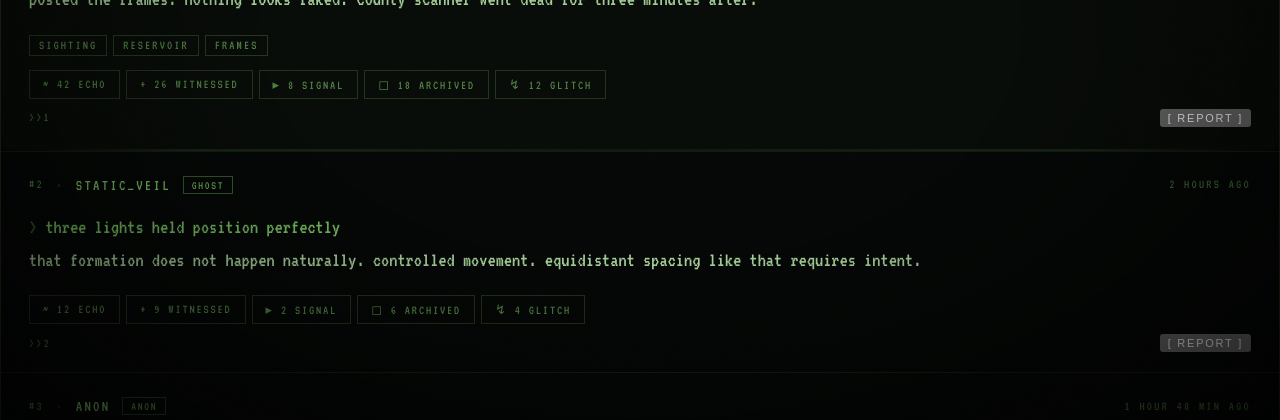
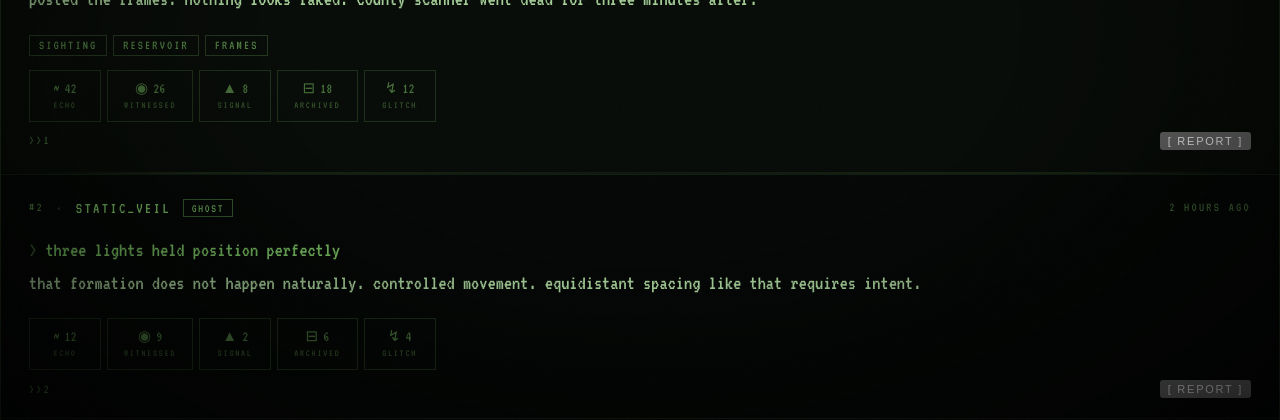
Before and after one commit to jaycoh333/swim-site, a Next.js app: page /threads/th-001 in a window 1280 px wide. Shown: the part 371-791 px from the top of the page. Built offline with nearby package versions, Linux system fonts and the light colour scheme; no server answers; the database is empty.

Commit message:
Upgrade SWIM reaction UI

```diff
--- a/app/globals.css
+++ b/app/globals.css
@@ -1415,29 +1415,57 @@ body::after {
 }
 
 .reaction-btn {
-  font-size: 13px;
-  text-transform: uppercase;
-  letter-spacing: 0.14em;
-  color: rgba(134, 212, 110, 0.58);
-  border: 1px solid rgba(134, 212, 110, 0.20);
-  padding: 6px 13px;
+  font-family: inherit;
+  text-transform: uppercase;
+  color: rgba(134, 212, 110, 0.50);
+  border: 1px solid rgba(134, 212, 110, 0.18);
+  padding: 10px 16px;
+  min-height: 52px;
+  min-width: 72px;
   cursor: pointer;
-  transition: color 0.12s, border-color 0.12s, background 0.12s, text-shadow 0.12s;
+  transition: color 0.14s, border-color 0.14s, background 0.14s, text-shadow 0.14s, box-shadow 0.14s;
   background: transparent;
-  font-family: inherit;
+  display: inline-flex;
+  flex-direction: column;
+  align-items: center;
+  gap: 4px;
 }
 
 .reaction-btn:hover {
-  color: rgba(134, 212, 110, 0.88);
-  border-color: rgba(134, 212, 110, 0.45);
-  background: rgba(134, 212, 110, 0.04);
+  color: rgba(134, 212, 110, 0.82);
+  border-color: rgba(134, 212, 110, 0.38);
+  background: rgba(134, 212, 110, 0.035);
 }
 
 .reaction-btn.reacted {
-  color: var(--crt);
-  border-color: rgba(134, 212, 110, 0.5);
-  background: rgba(134, 212, 110, 0.07);
-  text-shadow: 0 0 5px rgba(134, 212, 110, 0.14);
+  color: rgba(134, 212, 110, 0.95);
+  border-color: rgba(134, 212, 110, 0.55);
+  background: rgba(134, 212, 110, 0.09);
+  box-shadow: 0 0 12px rgba(134, 212, 110, 0.10), inset 0 0 8px rgba(134, 212, 110, 0.05);
+  text-shadow: 0 0 8px rgba(134, 212, 110, 0.22);
+}
+
+.reaction-glyph-count {
+  display: inline-flex;
+  align-items: center;
+  gap: 5px;
+  font-size: 15px;
+  line-height: 1;
+  letter-spacing: 0;
+}
+
+.reaction-count {
+  font-size: 15px;
+  line-height: 1;
+  letter-spacing: 0;
+  font-variant-numeric: tabular-nums;
+}
+
+.reaction-label {
+  font-size: 10px;
+  letter-spacing: 0.18em;
+  line-height: 1;
+  opacity: 0.72;
 }
 
 .post-permalink {
@@ -1769,10 +1797,9 @@ body::after {
     padding: 18px 13px 14px;
   }
 
-  /* Reaction buttons slightly larger tap target on mobile */
   .reaction-btn {
-    padding: 8px 15px;
-    font-size: 13px;
+    min-width: 62px;
+    padding: 10px 12px;
   }
 }
 
--- a/components/ReactionBar.tsx
+++ b/components/ReactionBar.tsx
@@ -8,20 +8,20 @@ interface ReactionBarProps {
 }
 
 const REACTIONS: Array<{ key: keyof ReactionSet; label: string; glyph: string }> = [
-  { key: 'echo', label: 'Echo', glyph: '~' },
-  { key: 'dive', label: 'Dive', glyph: 'v' },
-  { key: 'ripple', label: 'Ripple', glyph: '*' },
-  { key: 'witness', label: 'Witness', glyph: '+' },
-  { key: 'signal', label: 'Signal', glyph: '>' },
+  { key: 'echo',    label: 'Echo',      glyph: '~'  },
+  { key: 'witness', label: 'Witnessed', glyph: '◉'  },
+  { key: 'signal',  label: 'Signal',    glyph: '▲'  },
+  { key: 'ripple',  label: 'Archived',  glyph: '⊟'  },
+  { key: 'dive',    label: 'Glitch',    glyph: '↯'  },
 ];
 
 export function ReactionBar({ reactions, compact = false }: ReactionBarProps) {
   return (
-    <div className={`flex flex-wrap gap-x-4 gap-y-2 ${compact ? 'text-[10px]' : 'text-xs'} tracking-[0.16em]`}>
+    <div className={`flex flex-wrap gap-x-4 gap-y-1.5 ${compact ? 'text-[11px]' : 'text-[12px]'} uppercase tracking-[0.14em]`}>
       {REACTIONS.map(({ key, label, glyph }) => (
-        <button key={key} className="text-crt/28 transition-colors hover:text-crt/72">
-          {glyph} {reactions[key]} {label.toUpperCase()}
-        </button>
+        <span key={key} className="text-crt/35">
+          {glyph} {reactions[key]} {label}
+        </span>
       ))}
     </div>
   );
--- a/components/ThreadPost.tsx
+++ b/components/ThreadPost.tsx
@@ -14,12 +14,12 @@ interface ThreadPostProps {
   isOP?: boolean;
 }
 
-const REACTION_DEFS: Array<{ key: keyof ReactionSet; glyph: string; label: string }> = [
-  { key: 'echo',    glyph: '~', label: 'ECHO'     },
-  { key: 'witness', glyph: '+', label: 'WITNESSED' },
-  { key: 'signal',  glyph: '▸', label: 'SIGNAL'   },
-  { key: 'ripple',  glyph: '◻', label: 'ARCHIVED'  },
-  { key: 'dive',    glyph: '↯', label: 'GLITCH'   },
+const REACTION_DEFS: Array<{ key: keyof ReactionSet; glyph: string; label: string; desc: string }> = [
+  { key: 'echo',    glyph: '~',  label: 'ECHO',      desc: 'this should echo further' },
+  { key: 'witness', glyph: '◉',  label: 'WITNESSED', desc: 'I saw this'               },
+  { key: 'signal',  glyph: '▲',  label: 'SIGNAL',    desc: 'important signal'         },
+  { key: 'ripple',  glyph: '⊟',  label: 'ARCHIVED',  desc: 'save this memory'         },
+  { key: 'dive',    glyph: '↯',  label: 'GLITCH',    desc: 'something is off'         },
 ];
 
 function renderBody(body: string) {
@@ -142,14 +142,18 @@ export function ThreadPost({ post, postNumber, isOP = false }: ThreadPostProps)
 
       {/* Reactions */}
       <div className="post-reactions">
-        {REACTION_DEFS.map(({ key, glyph, label }) => (
+        {REACTION_DEFS.map(({ key, glyph, label, desc }) => (
           <button
             key={key}
             onClick={() => toggleReaction(key)}
             className={`reaction-btn ${reacted[key] ? 'reacted' : ''}`}
-            title={`${label}: ${counts[key]}`}
+            title={desc}
           >
-            {glyph} {counts[key]} {label}
+            <span className="reaction-glyph-count">
+              <span>{glyph}</span>
+              <span className="reaction-count">{counts[key]}</span>
+            </span>
+            <span className="reaction-label">{label}</span>
           </button>
         ))}
       </div>
```
